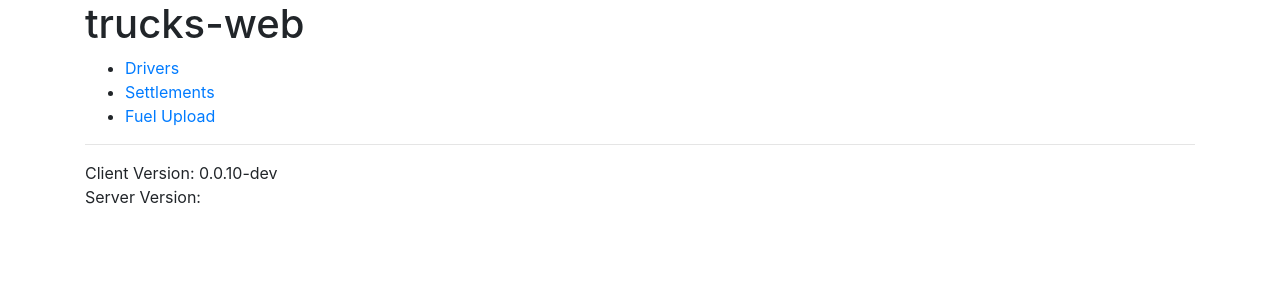
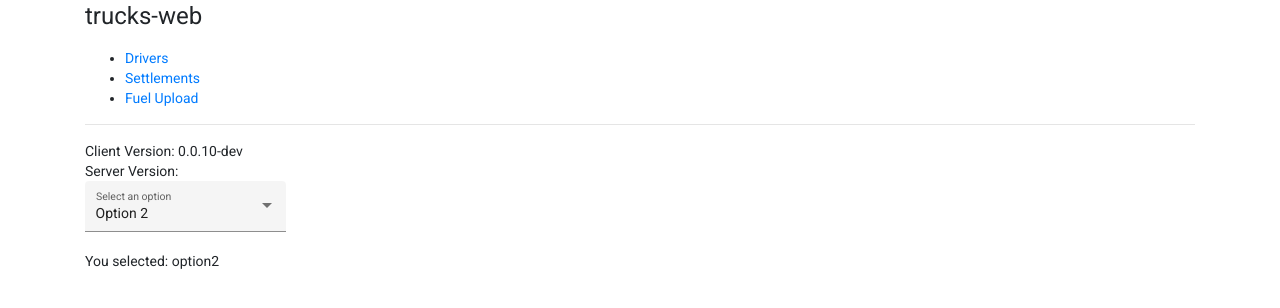
Before and after one commit to delormej/trucks.v2-web, an Angular app: page /driver in a window 1280 px wide. Shown: the top 308 px of the page. Built offline with nearby package versions, Linux system fonts and the light colour scheme; no server answers.

Commit message:
Material working with basic sample

```diff
--- a/angular.json
+++ b/angular.json
@@ -23,6 +23,7 @@
               "src/assets"
             ],
             "styles": [
+              "./node_modules/@angular/material/prebuilt-themes/indigo-pink.css",
               "src/styles.css"
             ],
             "scripts": []
@@ -90,6 +91,7 @@
               "src/assets"
             ],
             "styles": [
+              "./node_modules/@angular/material/prebuilt-themes/indigo-pink.css",
               "src/styles.css"
             ],
             "scripts": []
--- a/package.json
+++ b/package.json
@@ -13,10 +13,12 @@
   "private": true,
   "dependencies": {
     "@angular/animations": "^14.0.0",
+    "@angular/cdk": "~14.2.4",
     "@angular/common": "^14.0.0",
     "@angular/compiler": "^14.0.0",
     "@angular/core": "^14.0.0",
     "@angular/forms": "^14.0.0",
+    "@angular/material": "~14.2.4",
     "@angular/platform-browser": "^14.0.0",
     "@angular/platform-browser-dynamic": "^14.0.0",
     "@angular/router": "^14.0.0",
--- a/src/app/dashboard/dashboard.component.html
+++ b/src/app/dashboard/dashboard.component.html
@@ -9,3 +9,4 @@
 <!-- The routed views render in the <router-outlet>-->
 <router-outlet></router-outlet>
 <app-version></app-version>
+<app-mysample></app-mysample>
--- a/src/app/dashboard/dashboard.component.ts
+++ b/src/app/dashboard/dashboard.component.ts
@@ -1,5 +1,6 @@
 import { Component, OnInit } from '@angular/core';
 import { VersionComponent } from '../version/version.component';
+import { MysampleComponent } from '../mysample/mysample.component';
 
 @Component({
   selector: 'dashboard',
--- a/src/app/driver/driver.component.html
+++ b/src/app/driver/driver.component.html
@@ -44,4 +44,6 @@
         id: {{driver.id}}
     </div>
     </form>
+
+    <app-mysample></app-mysample>
 </div>
--- /dev/null
+++ b/src/app/mysample/mysample.component.html
@@ -0,0 +1,11 @@
+  <mat-form-field appearance="fill">
+    <mat-label>Select an option</mat-label>
+    <mat-select [(value)]="selected">
+      <mat-option>None</mat-option>
+      <mat-option value="option1">Option 1</mat-option>
+      <mat-option value="option2">Option 2</mat-option>
+      <mat-option value="option3">Option 3</mat-option>
+    </mat-select>
+  </mat-form-field>
+
+  <p>You selected: {{selected}}</p>
--- /dev/null
+++ b/src/app/mysample/mysample.component.ts
@@ -0,0 +1,13 @@
+import { Component, OnInit } from '@angular/core';
+
+@Component({
+  selector: 'app-mysample',
+  templateUrl: './mysample.component.html',
+  styleUrls: ['./mysample.component.css']
+})
+export class MysampleComponent {
+
+  constructor() { }
+
+  selected = 'option2';
+}
--- a/src/index.html
+++ b/src/index.html
@@ -6,8 +6,11 @@
   <base href="/">
   <meta name="viewport" content="width=device-width, initial-scale=1">
   <link rel="icon" type="image/x-icon" href="favicon.ico">
+  <link rel="preconnect" href="https://fonts.gstatic.com">
+  <link href="https://fonts.googleapis.com/css2?family=Roboto:wght@300;400;500&display=swap" rel="stylesheet">
+  <link href="https://fonts.googleapis.com/icon?family=Material+Icons" rel="stylesheet">
 </head>
-<body>
+<body class="mat-typography">
   <app-root></app-root>
 </body>
 </html>
--- a/src/styles.css
+++ b/src/styles.css
@@ -1,2 +1,4 @@
 /* You can add global styles to this file, and also import other style files */
 @import url('https://unpkg.com/bootstrap@4.0.0/dist/css/bootstrap.min.css');
+html, body { height: 100%; }
+body { margin: 0; font-family: Roboto, "Helvetica Neue", sans-serif; }
```
Also changed, not shown: src/app/app.module.ts (+9 -2 lines), src/app/material.modules.ts (added, +100 -0 lines), src/app/mysample/mysample.component.css (added), 2 other files (tests, documents, lock files or other folders).
